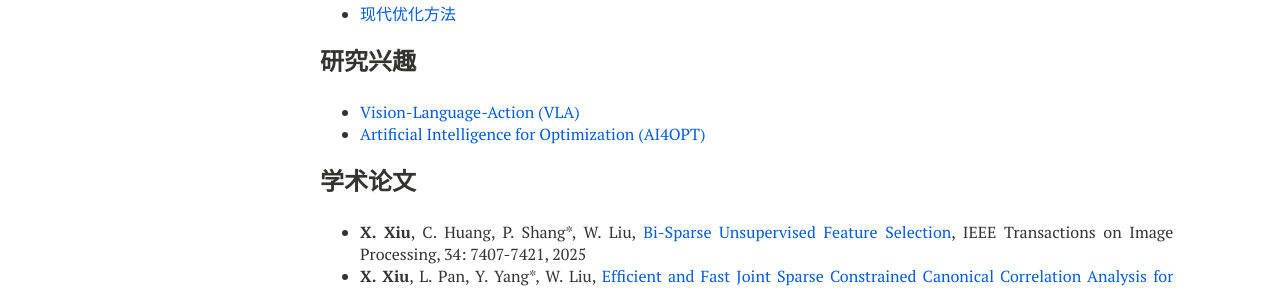
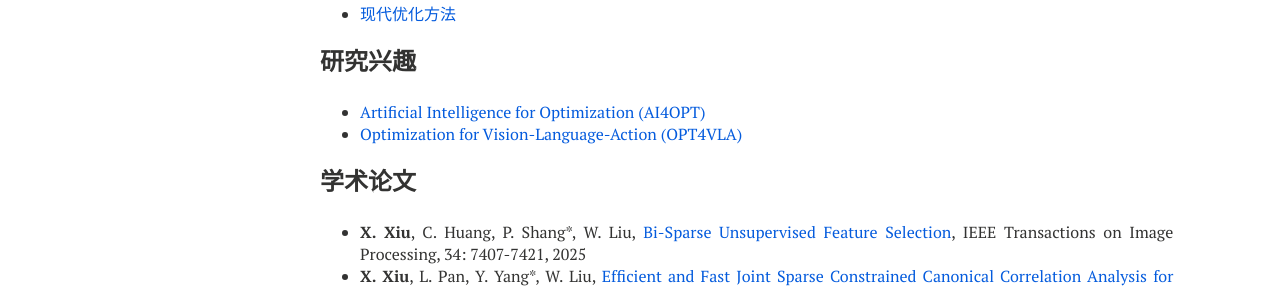
Before and after one commit to xianchaoxiu/xianchaoxiu.github.io, a Jekyll site: the page built from chinese/index.md, in a window 1280 px wide. Shown: the part 593-883 px from the top of the page. Built offline with Jekyll 4.4.1, drawn with Linux system fonts in a browser that asks for light colours; nearby versions of some CDN libraries.

Commit message:
Update index.md

```diff
--- a/chinese/index.md
+++ b/chinese/index.md
@@ -32,8 +32,8 @@ share: false
 
 
 ### 研究兴趣
-* <a href="https://xianchaoxiu.github.io/chinese/research/VLA/" class="textlink" target="_blank"> Vision-Language-Action (VLA) </a><br>
 * <a href="https://xianchaoxiu.github.io/chinese/research/OPT/" class="textlink" target="_blank"> Artificial Intelligence for Optimization (AI4OPT) </a><br>
+* <a href="https://xianchaoxiu.github.io/chinese/research/VLA/" class="textlink" target="_blank"> Optimization for Vision-Language-Action (OPT4VLA) </a><br>
 
 
 
```
